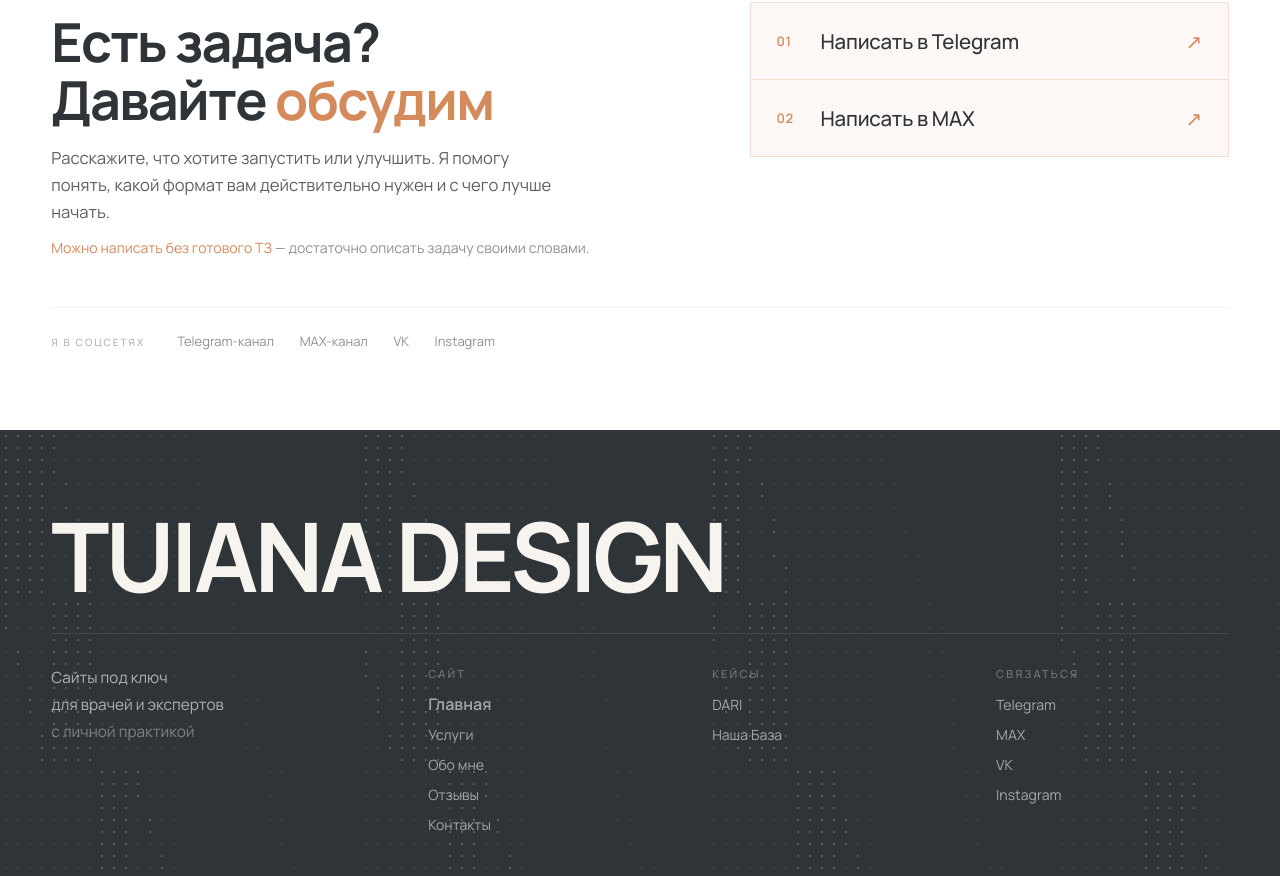
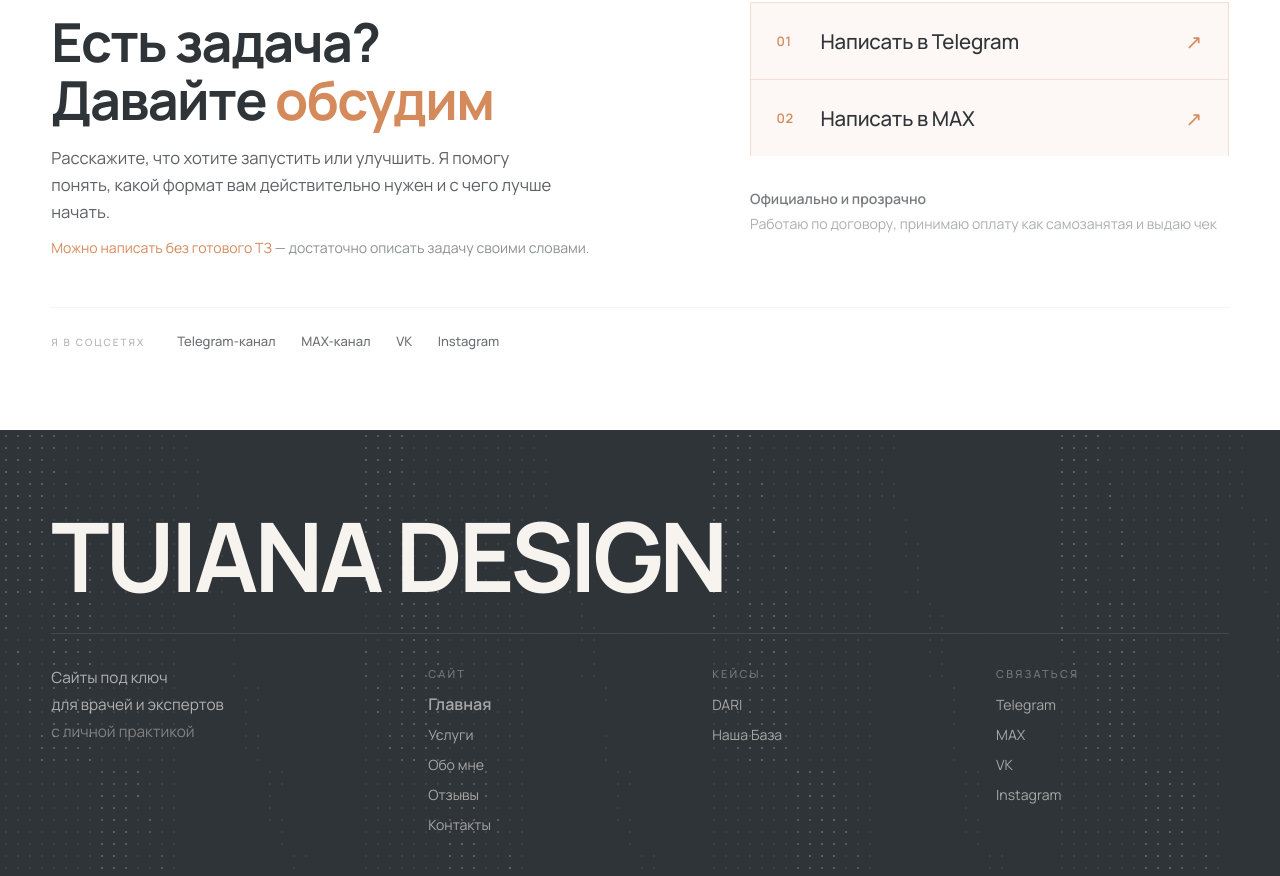
Before and after one commit to budaevatuiana1-ai/tuiana-ru, a React (Vite) app: page /projects/dari in a window 1280 px wide. Shown: the part 6595-7471 px from the top of the page. Built offline with nearby package versions, Linux system fonts and the light colour scheme.

Commit message:
feat: add official work info to contact section

```diff
--- a/src/ContactSection.css
+++ b/src/ContactSection.css
@@ -175,8 +175,8 @@
 
 .contact__social-link {
   font-size: clamp(13px, 1vw, 16px);
-  font-weight: 400;
-  color: rgba(47, 52, 56, 0.55);
+  font-weight: 500;
+  color: rgba(47, 52, 56, 0.7);
   text-decoration: none;
   transition: color 0.2s ease;
 }
@@ -190,6 +190,25 @@
 .contact__social-link:focus-visible {
   outline: 2px solid #D58A5C;
   outline-offset: 3px;
+}
+
+.contact__legal {
+  margin: clamp(32px, 4vh, 48px) 0 0;
+}
+
+.contact__legal-title {
+  margin: 0 0 4px;
+  font-size: clamp(14px, 1.1vw, 16px);
+  font-weight: 600;
+  line-height: 1.5;
+  color: rgba(47, 52, 56, 0.65);
+}
+
+.contact__legal-text {
+  margin: 0;
+  font-size: clamp(14px, 1.1vw, 17px);
+  line-height: 1.55;
+  color: rgba(47, 52, 56, 0.4);
 }
 
 /* ── Mobile ─────────────────────────────── */
--- a/src/ContactSection.tsx
+++ b/src/ContactSection.tsx
@@ -56,6 +56,13 @@ export default function ContactSection() {
               <span className="contact__action-label">Написать в MAX</span>
               <span className="contact__action-arrow" aria-hidden="true">↗</span>
             </a>
+
+            <div className="contact__legal">
+              <p className="contact__legal-title">Официально и прозрачно</p>
+              <p className="contact__legal-text">
+                Работаю по договору, принимаю оплату как самозанятая и выдаю чек
+              </p>
+            </div>
           </div>
         </div>
 
```
